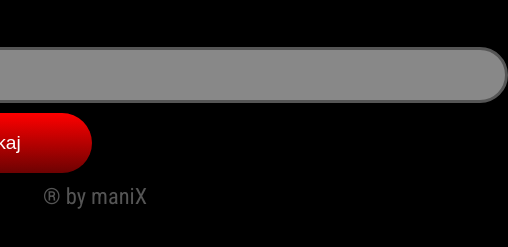
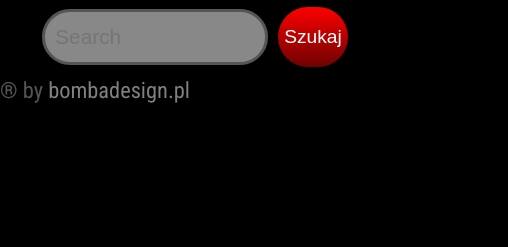
Before and after one commit to mariusz1802/codeWars, a plain HTML site: page index.html in a window 390 px wide. Shown: the part 231-478 px from the top of the page, 508 px wide, since content can reach past the window. Drawn offline with Linux system fonts and the light colour scheme.

Commit message:
responsive improvement

```diff
--- a/index.html
+++ b/index.html
@@ -15,10 +15,11 @@
     <div class="middle-container">
       <img src="./yta.png" alt="YouTube" />
       <div class="search-container">
-        <input type="text" id="search" />
+        <input type="text" id="search" placeholder="Search" />
         <button id="searchBtn">Szukaj</button>
       </div>
-      <p id="by">	&#174 by maniX</p>
+      <p id="by">	&#174 by <a href="www.bombadesign.pl" target="_blank">bombadesign.pl</a> </p>
+
       <a href=""></a>
     </div>
     <div class="searchContent">
--- a/script.js
+++ b/script.js
@@ -49,8 +49,7 @@ class DivCreator {
 }
 
 function showData() {
-  let child = searchContent.lastElementChild;
-  while (child) {}
+  searchContent.innerHTML = '';
   const showData = neededData();
   showData.then((element) => {
     element.forEach((el) => {
--- a/style.css
+++ b/style.css
@@ -3,6 +3,7 @@ body {
   color: white;
   background: black;
   margin: auto;
+  min-width: 300px;
 }
 
 .search-box {
@@ -18,6 +19,15 @@ body {
   margin: 30px;
 }
 
+.search-container {
+  width: 80%;
+  display: flex;
+  justify-content: center;
+  align-content: center;
+  padding-left: 10px;
+  align-items: center;
+}
+
 img {
   width: 350px;
   height: auto;
@@ -25,6 +35,10 @@ img {
 
 a {
   text-decoration: none;
+  color: grey;
+}
+
+a:hover {
   color: white;
 }
 
@@ -39,18 +53,18 @@ a {
 .middle-container input {
   border-radius: 30px;
   background-color: #888;
-  width: 600px;
+  width: 55%;
   height: 30px;
   color: #444;
-  font-size: 1.5rem;
+  font-size: 1.3rem;
   padding: 10px;
   outline: none;
-  margin-top: 50px;
   border: 3px solid #555;
+  min-width: 200px;
 }
 
 #searchBtn {
-  width: 200px;
+  width: 150px;
   height: 60px;
   border-radius: 30px;
   border: none;
```
